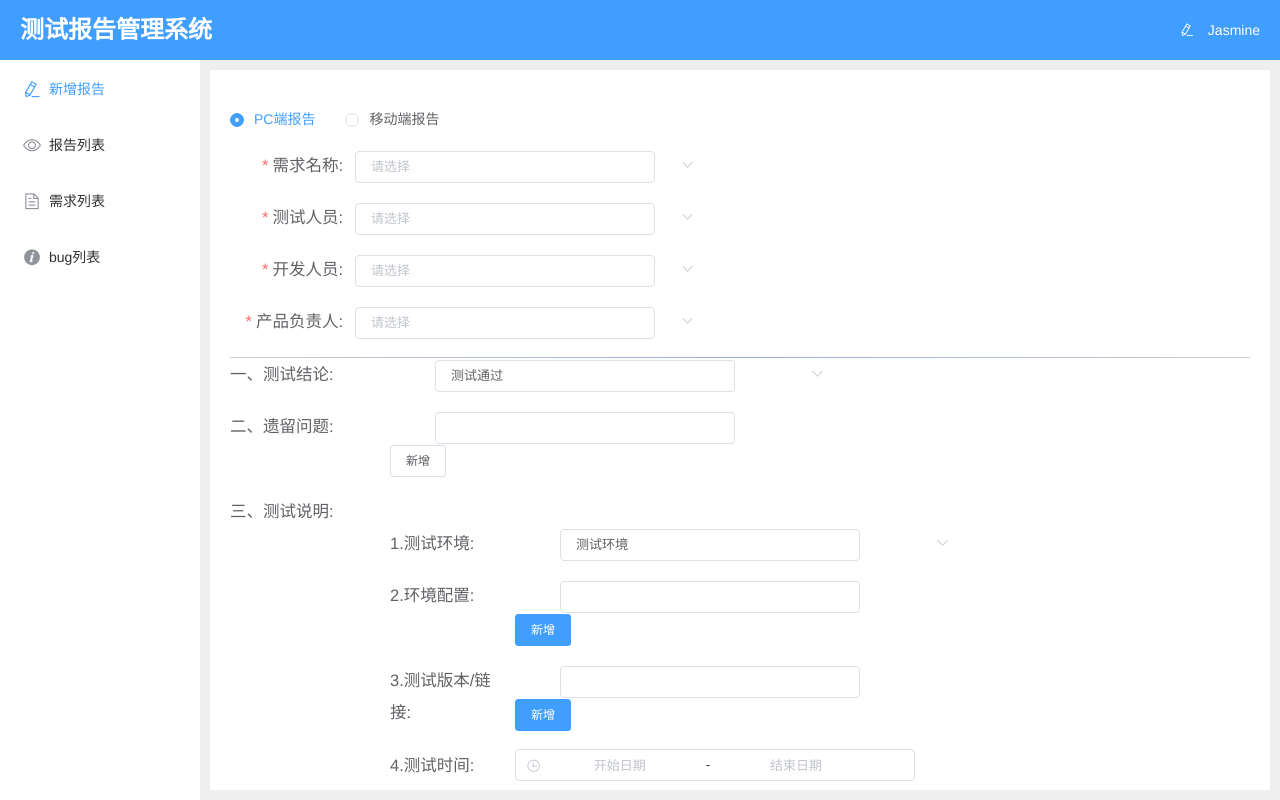
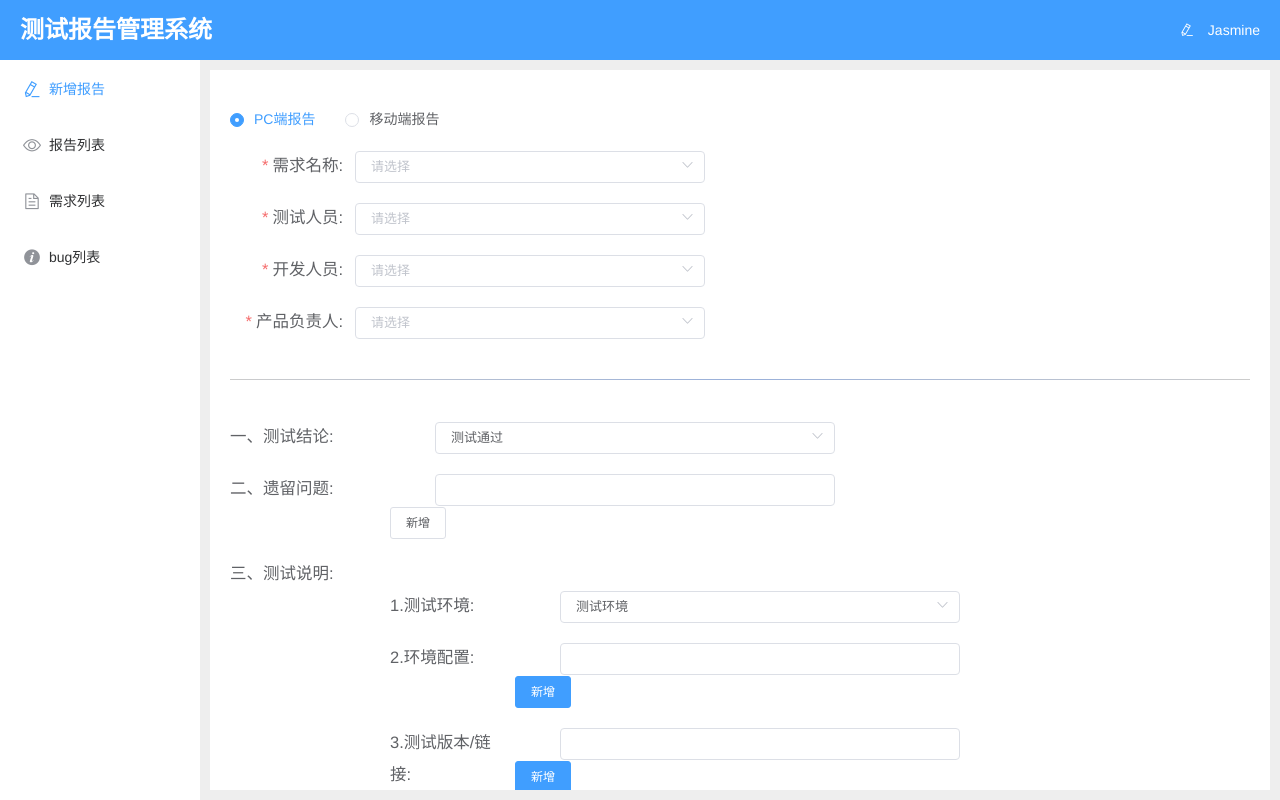
Before and after one commit to Jasmine7Lx/Test-Report, a Vue app in the folder frontend/: page /report/edit in a window 1280 px wide. Built offline with nearby package versions, Linux system fonts and the light colour scheme.

Commit message:
修复 样式问题

```diff
--- a/frontend/src/views/PcReport.vue
+++ b/frontend/src/views/PcReport.vue
@@ -408,10 +408,8 @@ export default {
 };
 </script>
 
-<style>
-.el-input__inner {
-  width: 300px;
-}
+<style lang="css" scoped >
+
 .el-input {
   width: auto;
 }
```
